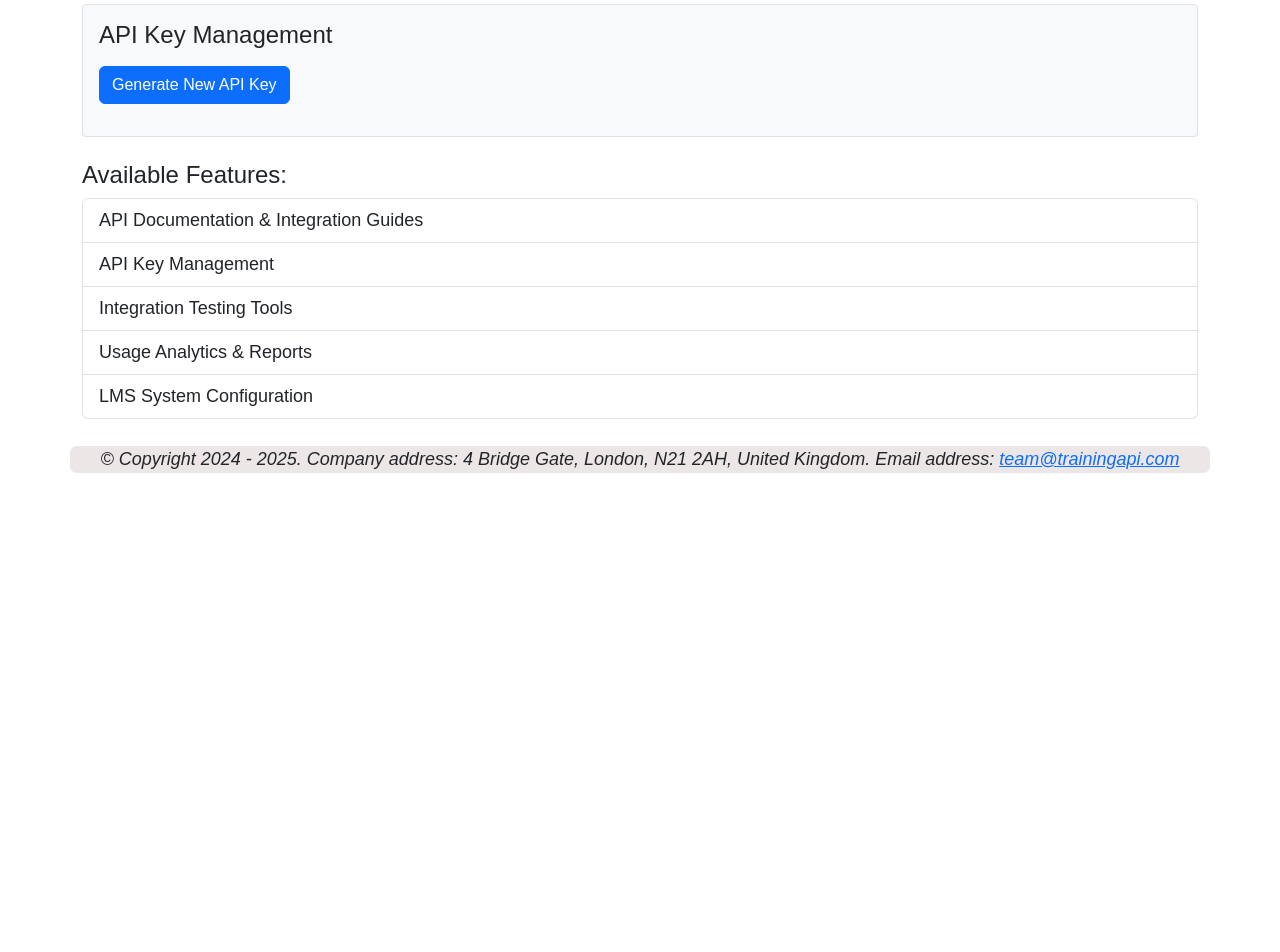
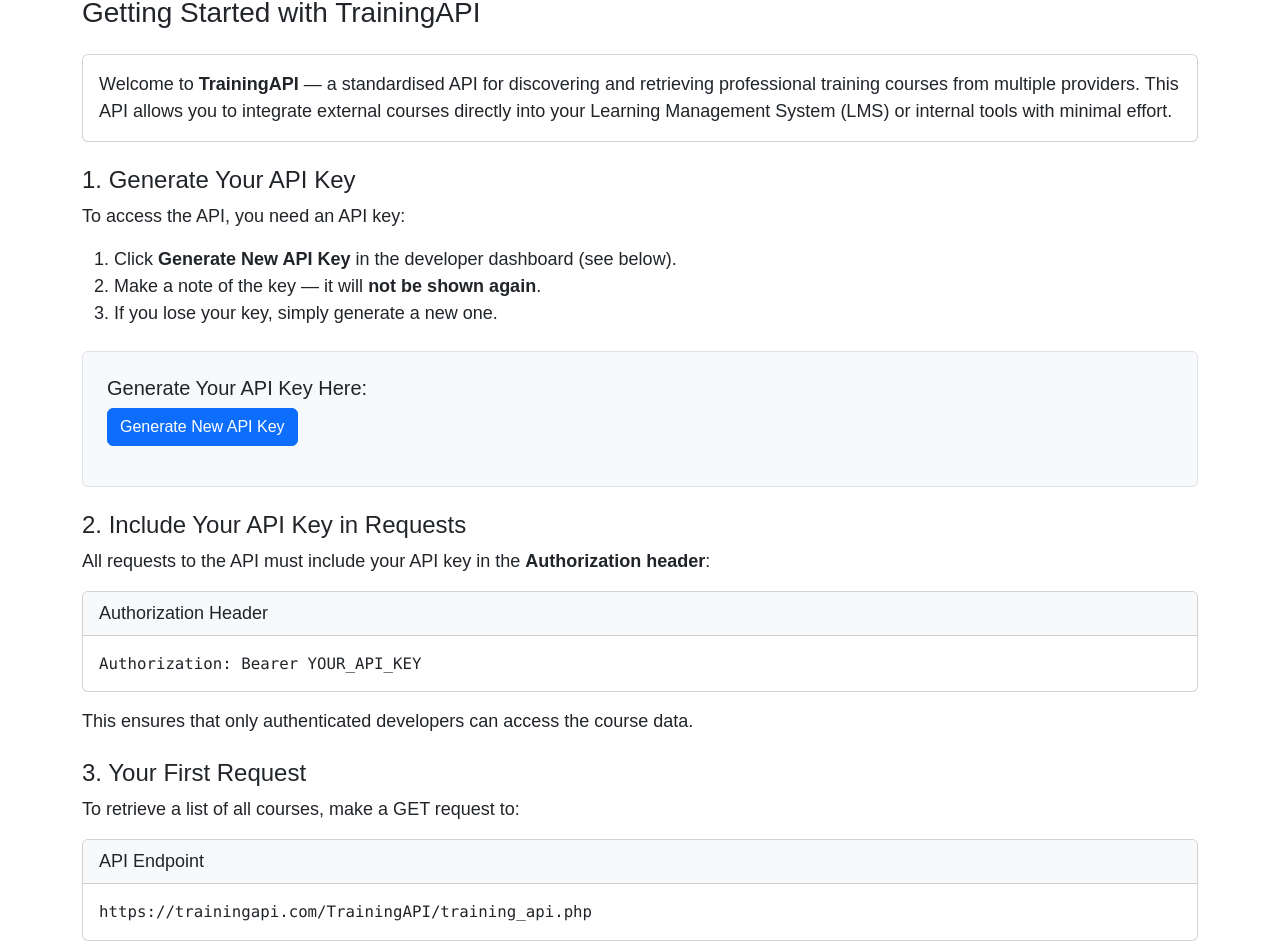
Before and after one commit to Alec-Hajinoff/TrainingAPI, a React (Create React App) app in the folder React/: page /DeveloperDashboard in a window 1280 px wide. Shown: the part 327-1279 px from the top of the page. Before the commit the page ends 816 px from the top, so only its background shows below. Built offline with nearby package versions, Linux system fonts and the light colour scheme.

Commit message:
14.12.25, 16.50

```diff
--- a/React/src/CourseSubmissionForm.js
+++ b/React/src/CourseSubmissionForm.js
@@ -69,6 +69,7 @@ const CourseSubmissionForm = forwardRef((props, ref) => {
     "Slovenia",
     "Spain",
     "Sweden",
+    "United Kingdom",
     "United States",
   ];
 
--- a/React/src/DeveloperDashboard.js
+++ b/React/src/DeveloperDashboard.js
@@ -27,21 +27,51 @@ function DeveloperDashboard() {
 
   return (
     <div className="container">
-      <div>
-        <p>
-          Welcome to the developer dashboard. Here you can integrate API with
-          LMS systems and manage your integrations.
-        </p>
-      </div>
       <div className="d-flex justify-content-end mb-3">
         <LogoutComponent />
       </div>
       <div className="dashboard-content">
         <h2>Developer Dashboard</h2>
 
-        {/* API Key Generation Section */}
-        <div className="api-key-section mt-4">
-          <h4>API Key Management</h4>
+        <div className="welcome-section mb-4">
+          <p>
+            Welcome to the developer dashboard. Here you can integrate API with
+            LMS systems and manage your integrations.
+          </p>
+        </div>
+
+        <div className="getting-started-section mb-5">
+          <h3 className="mb-4">Getting Started with TrainingAPI</h3>
+
+          <div className="card mb-4">
+            <div className="card-body">
+              <p className="card-text">
+                Welcome to <strong>TrainingAPI</strong> — a standardised API for
+                discovering and retrieving professional training courses from
+                multiple providers. This API allows you to integrate external
+                courses directly into your Learning Management System (LMS) or
+                internal tools with minimal effort.
+              </p>
+            </div>
+          </div>
+
+          <div className="mb-4">
+            <h4>1. Generate Your API Key</h4>
+            <p>To access the API, you need an API key:</p>
+            <ol>
+              <li>
+                Click <strong>Generate New API Key</strong> in the developer
+                dashboard (see below).
+              </li>
+              <li>
+                Make a note of the key — it will{" "}
+                <strong>not be shown again</strong>.
+              </li>
+              <li>If you lose your key, simply generate a new one.</li>
+            </ol>
+
+            <div className="api-key-section mt-4 mb-4 p-4 border rounded bg-light">
+              <h5>Generate Your API Key Here:</h5>
               <button
                 className="btn btn-primary mb-3"
                 onClick={handleGenerateApiKey}
@@ -55,7 +85,7 @@ function DeveloperDashboard() {
               {apiKey && (
                 <div className="alert alert-success">
                   <strong>Your new API Key:</strong>
-              <div className="mt-2 p-2 bg-light border rounded">
+                  <div className="mt-2 p-2 bg-white border rounded">
                     <code>{apiKey}</code>
                   </div>
                   <small className="text-muted d-block mt-2">
@@ -64,18 +94,170 @@ function DeveloperDashboard() {
                 </div>
               )}
             </div>
+          </div>
 
-        <div className="features mt-4">
-          <h4>Available Features:</h4>
-          <ul className="list-group">
-            <li className="list-group-item">
-              API Documentation & Integration Guides
-            </li>
-            <li className="list-group-item">API Key Management</li>
-            <li className="list-group-item">Integration Testing Tools</li>
-            <li className="list-group-item">Usage Analytics & Reports</li>
-            <li className="list-group-item">LMS System Configuration</li>
-          </ul>
+          <div className="mb-4">
+            <h4>2. Include Your API Key in Requests</h4>
+            <p>
+              All requests to the API must include your API key in the{" "}
+              <strong>Authorization header</strong>:
+            </p>
+
+            <div className="card mb-3">
+              <div className="card-header bg-light">Authorization Header</div>
+              <div className="card-body">
+                <pre className="mb-0">
+                  <code>Authorization: Bearer YOUR_API_KEY</code>
+                </pre>
+              </div>
+            </div>
+
+            <p>
+              This ensures that only authenticated developers can access the
+              course data.
+            </p>
+          </div>
+
+          <div className="mb-4">
+            <h4>3. Your First Request</h4>
+            <p>To retrieve a list of all courses, make a GET request to:</p>
+
+            <div className="card mb-3">
+              <div className="card-header bg-light">API Endpoint</div>
+              <div className="card-body">
+                <pre className="mb-0">
+                  <code>
+                    https://trainingapi.com/TrainingAPI/training_api.php
+                  </code>
+                </pre>
+              </div>
+            </div>
+
+            <p className="mt-3">
+              Example using <strong>cURL</strong>:
+            </p>
+            <div className="card mb-3">
+              <div className="card-header bg-light">cURL Example</div>
+              <div className="card-body">
+                <pre className="mb-0">
+                  <code>{`curl -H "Authorization: Bearer YOUR_API_KEY" \\
+  https://trainingapi.com/TrainingAPI/training_api.php`}</code>
+                </pre>
+              </div>
+            </div>
+
+            <p className="mt-3">
+              Example using <strong>JavaScript (fetch)</strong>:
+            </p>
+            <div className="card mb-3">
+              <div className="card-header bg-light">JavaScript Example</div>
+              <div className="card-body">
+                <pre className="mb-0">
+                  <code>{`fetch('https://trainingapi.com/TrainingAPI/training_api.php', {
+  headers: { 'Authorization': 'Bearer YOUR_API_KEY' }
+})
+.then(response => response.json())
+.then(data => console.log(data))
+.catch(error => console.error(error));`}</code>
+                </pre>
+              </div>
+            </div>
+          </div>
+
+          <div className="mb-4">
+            <h4>4. What to Expect in the Response</h4>
+            <p>A successful response returns JSON in the following format:</p>
+
+            <div className="card mb-3">
+              <div className="card-header bg-light">Response Format</div>
+              <div className="card-body">
+                <pre className="mb-0">
+                  <code>{`{
+  "success": true,
+  "courses": [
+    {
+      "id": 229,
+      "course_title": "Introduction to Asset Management",
+      "description": "This financial training course is designed to give delegates a thorough grounding in the themes, calculations, and practices behind the investment management industry...",
+      "learning_outcomes": "* To demystify the jargon associated with the financial services industry;\\r\\n* To review the key functions and players within financial services;...",
+      "subject_area": "Wealth & Asset Management",
+      "subject": "Asset Management",
+      "delivery_type": "In-person",
+      "country_of_delivery": "United States",
+      "duration": "8.0",
+      "total_price": "3650.00"
+    }
+  ],
+  "count": 1
+}`}</code>
+                </pre>
+              </div>
+            </div>
+          </div>
+
+          <div className="mb-4">
+            <h4>5. Error Responses</h4>
+            <p>Common errors include:</p>
+
+            <p className="mb-2">
+              <strong>Missing or malformed API key:</strong>
+            </p>
+            <div className="card mb-3">
+              <div className="card-body">
+                <pre className="mb-0">
+                  <code>{`{
+  "success": false,
+  "message": "Authorization header missing or malformed"
+}`}</code>
+                </pre>
+              </div>
+            </div>
+
+            <p className="mb-2">
+              <strong>Invalid API key:</strong>
+            </p>
+            <div className="card mb-3">
+              <div className="card-body">
+                <pre className="mb-0">
+                  <code>{`{
+  "success": false,
+  "message": "Invalid API key"
+}`}</code>
+                </pre>
+              </div>
+            </div>
+
+            <p className="mb-2">
+              <strong>No courses found:</strong>
+            </p>
+            <div className="card mb-3">
+              <div className="card-body">
+                <pre className="mb-0">
+                  <code>{`{
+  "success": false,
+  "message": "No courses found"
+}`}</code>
+                </pre>
+              </div>
+            </div>
+
+            <p className="mt-3">
+              Always ensure your request includes a valid key and correctly
+              formatted query parameters.
+            </p>
+          </div>
+
+          <div className="mb-4">
+            <h4>6. Need Help?</h4>
+            <p>
+              If you encounter issues or have questions, contact the{" "}
+              <strong>TrainingAPI team</strong> at:
+            </p>
+            <div className="alert alert-info">
+              <strong>Email:</strong>{" "}
+              <a href="mailto:team@trainingapi.com">team@trainingapi.com</a>
+            </div>
+          </div>
         </div>
       </div>
     </div>
```
Lines whose indentation alone changed are shown as unchanged.
